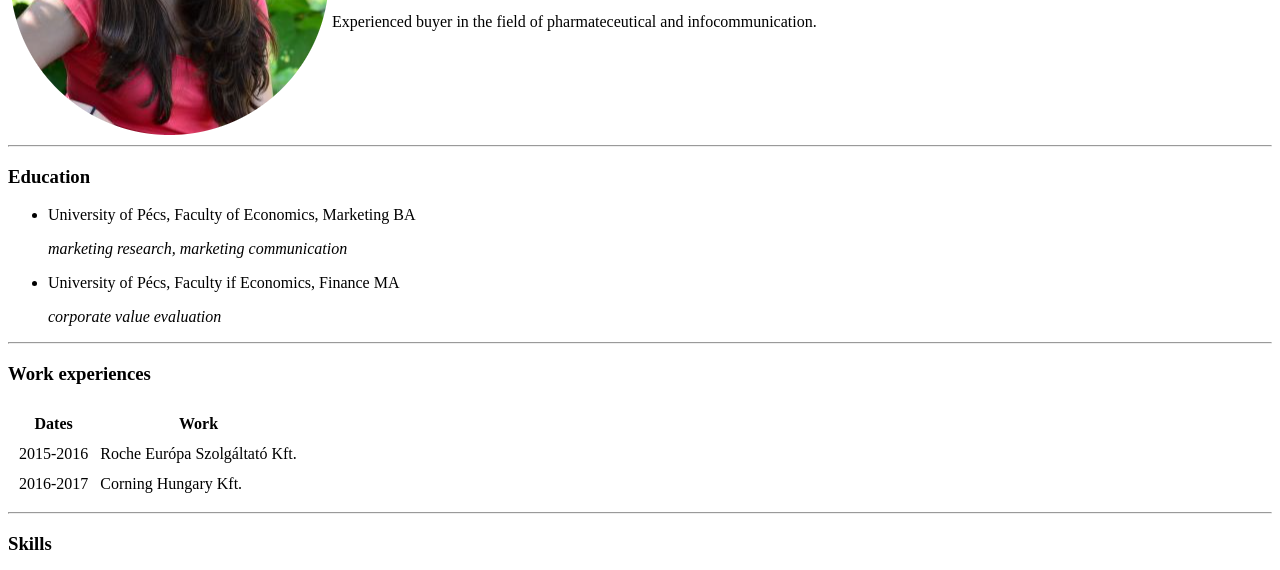
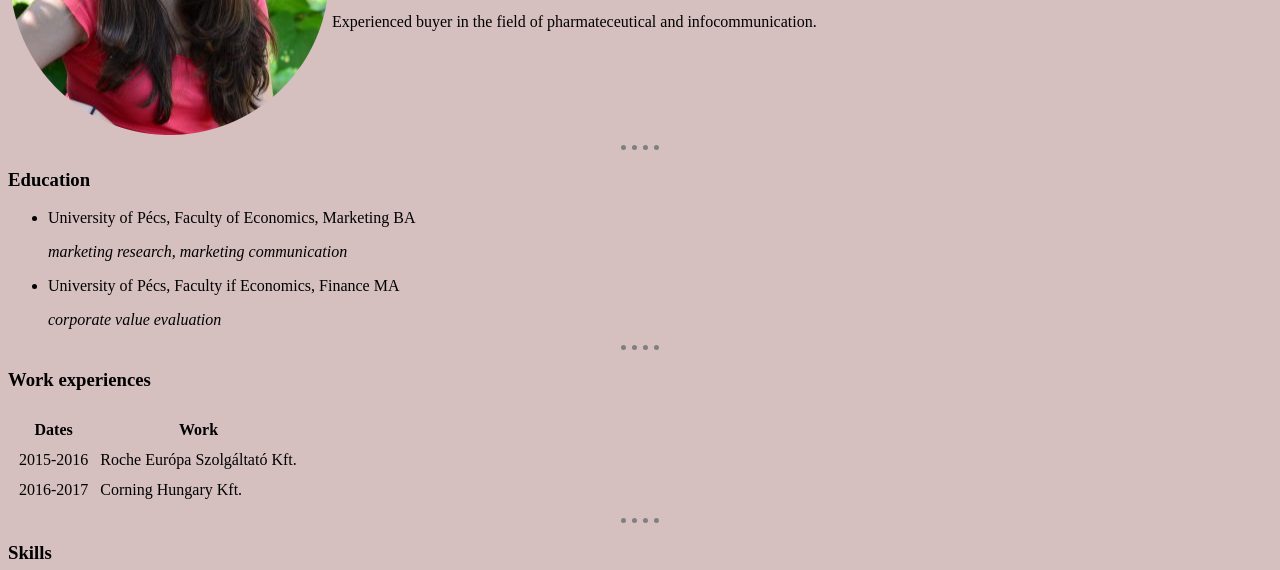
Before and after one commit to Zsofimuller/cv, a plain HTML site: page index.html in a window 1280 px wide. Shown: the part 194-764 px from the top of the page. Drawn offline with Linux system fonts and the light colour scheme.

Commit message:
Update index.html

```diff
--- a/index.html
+++ b/index.html
@@ -3,7 +3,24 @@
   <head>
     <meta charset="utf-8">
     <title>🥰Zsófi´s Personal Site </title>
-        </head>
+     <style>
+        body{
+          background-color: #D5BFBF;
+        }
+        hr {
+          background-color: none;
+          border-style: dotted none none;
+          border-width: 5px;
+          border-color: grey;
+
+          height: 0;
+          width: 3%;
+
+
+    }
+
+    </style>
+  </head>
   <body>
     <table cellspacing="1">
       <tr>
```
